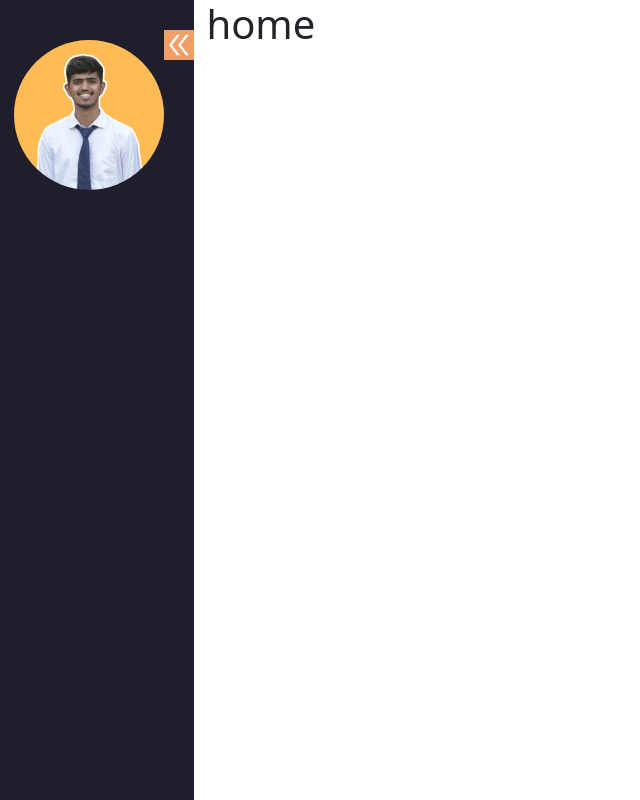
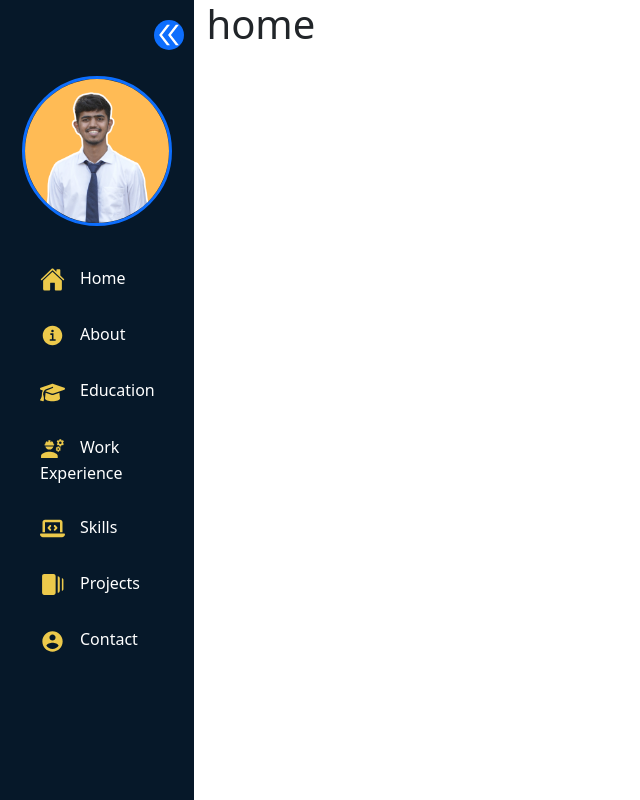
Before and after one commit to DeveshP09/Portfolio-web, a React (Vite) app in the folder Portfolio website/: page / in a window 1280 px wide. Shown: the whole page, without its empty margins (0-640 px from the left). Built offline with nearby package versions, Linux system fonts and the light colour scheme.

Commit message:
"updated"

```diff
--- a/Portfolio website/src/Components/Layout.jsx
+++ b/Portfolio website/src/Components/Layout.jsx
@@ -16,9 +16,8 @@ const Layout = () => {
     <>
       <div className="sidebar-section">
         <div className={toggle ? "sidebar-toggle sidebar" : "sidebar"}>
-          {/*As we pass the two class for the true condition, so all the properties of clas one we be applied frist and then reamining from class two*/}
+          {/*As we pass the two class for the true condition, so all the properties of class one we be applied frist and then reamining from class two*/}
           <div className="sidebar-toggle-icons">
-            <Menus toggle={toggle}/>
             <p onClick={handleToggle}>
               {toggle ? (
                 <AiOutlineDoubleLeft size={30} />
@@ -27,6 +26,7 @@ const Layout = () => {
               )}
             </p>
           </div>
+          <Menus toggle={toggle} />
         </div>
         <div className="container">
           <Home></Home>
--- a/Portfolio website/src/Components/Menus.jsx
+++ b/Portfolio website/src/Components/Menus.jsx
@@ -1,4 +1,8 @@
 import "./menus.css";
+import { IoHome, IoInformationCircleSharp } from "react-icons/io5";
+import { FaGraduationCap, FaLaptopCode } from "react-icons/fa6";
+import { MdEngineering, MdWebStories } from "react-icons/md";
+import { IoMdContact } from "react-icons/io";
 
 const Menus = ({ toggle }) => {
   return (
@@ -8,9 +12,91 @@ const Menus = ({ toggle }) => {
           <div className="navbar-profile-pic">
             <img src="../public/profile2.png" alt="profile pic" />
           </div>
+          <div className="nav-items">
+            <div className="nav-item">
+              <div className="nav-link">
+                <IoHome />
+                Home
+              </div>
+            </div>
+            <div className="nav-item">
+              <div className="nav-link">
+                <IoInformationCircleSharp />
+                About
+              </div>
+            </div>
+            <div className="nav-item">
+              <div className="nav-link">
+                <FaGraduationCap />
+                Education
+              </div>
+            </div>
+            <div className="nav-item">
+              <div className="nav-link">
+                <MdEngineering />
+                Work Experience
+              </div>
+            </div>
+            <div className="nav-item">
+              <div className="nav-link">
+                <FaLaptopCode />
+                Skills
+              </div>
+            </div>
+            <div className="nav-item">
+              <div className="nav-link">
+                <MdWebStories />
+                Projects
+              </div>
+            </div>
+            <div className="nav-item">
+              <div className="nav-link">
+                <IoMdContact />
+                Contact
+              </div>
+            </div>
+          </div>
         </>
-      ) : (
-        <h1>icons</h1>
+      ) : ( //toggle   button functionality
+        <>
+          <div className="nav-items">
+            <div className="nav-item">
+              <div className="nav-link">
+                <IoHome />
+              </div>
+            </div>
+            <div className="nav-item">
+              <div className="nav-link">
+                <IoInformationCircleSharp />
+              </div>
+            </div>
+            <div className="nav-item">
+              <div className="nav-link">
+                <FaGraduationCap />
+              </div>
+            </div>
+            <div className="nav-item">
+              <div className="nav-link">
+                <MdEngineering />
+              </div>
+            </div>
+            <div className="nav-item">
+              <div className="nav-link">
+                <FaLaptopCode />
+              </div>
+            </div>
+            <div className="nav-item">
+              <div className="nav-link">
+                <MdWebStories />
+              </div>
+            </div>
+            <div className="nav-item">
+              <div className="nav-link">
+                <IoMdContact />
+              </div>
+            </div>
+          </div>
+        </>
       )}
     </>
   );
--- a/Portfolio website/src/Components/layout.css
+++ b/Portfolio website/src/Components/layout.css
@@ -4,7 +4,7 @@
 }
 .sidebar{
     height:100vh;
-    background-color: #1e1e2c;
+    background-color: #061829;
     width: 90px;
 }
 .sidebar-toggle{
@@ -14,10 +14,15 @@
     display: flex;
     align-items: right;
     justify-content: right;
+}
+.sidebar-toggle-icons svg{
+    background-color: #0d6efd;
+    color: white;
+    margin-top: 20px;
+    margin-right: 10px;
+    border-radius: 50%;
     cursor: pointer;
 }
-.sidebar-toggle-icons svg{
-    background-color: #f29f67;
-    color: white;
-    margin-top: 30px;
+.sidebar-toggle-icons svg:hover{
+    background-color: #4ac27c;
 }
--- a/Portfolio website/src/Components/menus.css
+++ b/Portfolio website/src/Components/menus.css
@@ -1,9 +1,32 @@
 .navbar-profile-pic img{
+    border:3px solid #0d6efd;
     border-radius: 90px;
     height: 150px;
     width: 150px;
     display: flex;
     vertical-align: middle;
     margin: 0 auto;
+    margin-top: 10px;
+}
+.nav-items{
+    color: white;
     margin-top: 40px;
+    margin-left: 40px;
 }
+.nav-link{
+    margin-top: 30px;
+    cursor: pointer;
+    font-weight: 70%;
+}
+.nav-link:hover{
+    color: #48bb78;
+}
+.nav-link svg{
+    margin-right: 15px;
+    color: #ecc94b;
+    height: 25px;
+    width: 25px;
+}
+.nav-link svg:hover{
+    color:  #48bb78;
+}
--- a/Portfolio website/src/Pages/Home/Home.jsx
+++ b/Portfolio website/src/Pages/Home/Home.jsx
@@ -1,4 +1,4 @@
-
+import "./home.css"
 
 const Home = () => {
     return(
```
Also changed, not shown: Portfolio website/src/Pages/Home/home.css (added).
